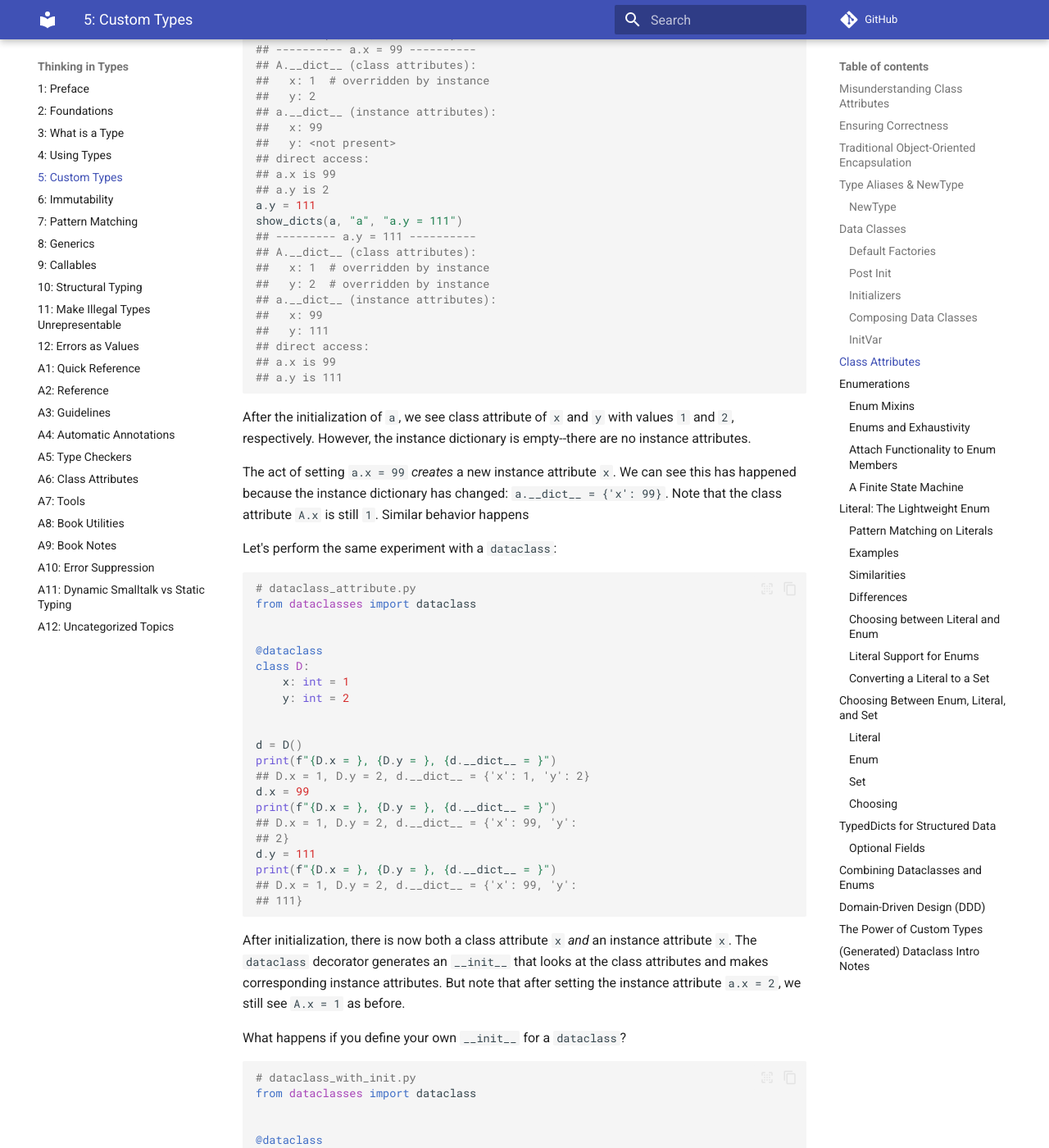
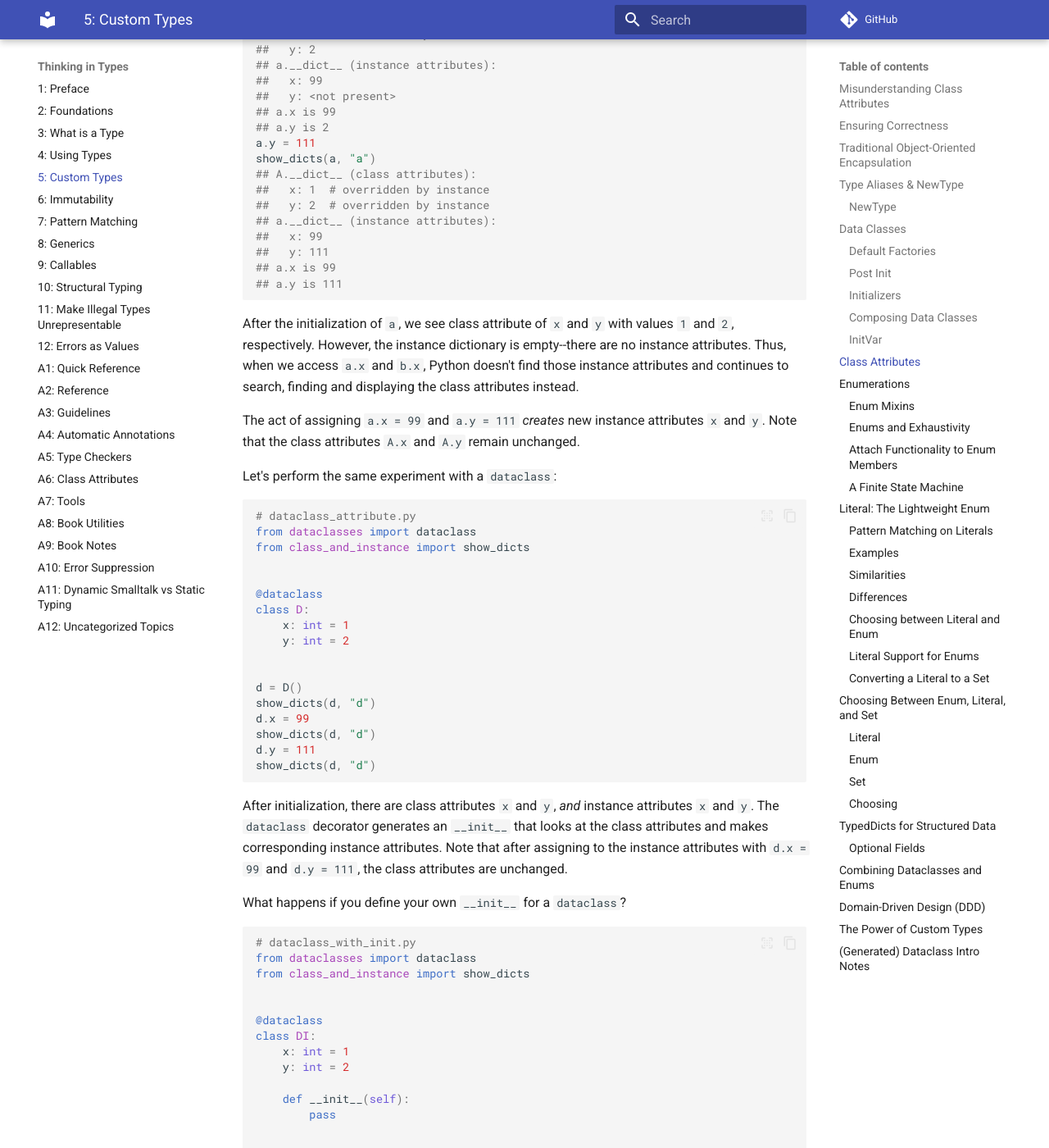
Before and after one commit to ThinkingInTypes/ThinkingInTypes.github.io, an MkDocs documentation site: the page built from Chapters/C05_Custom_Types.md, in a window 1280 px wide and 1400 px high, scrolled down 12804 px. Shown: the whole window at 82% size. Built offline with MkDocs 1.6.1 and Material for MkDocs 9.7.7, drawn with Linux system fonts in a browser that asks for light colours; comment, search, counter and statistics services are not loaded; some of the changed text lies outside the part shown.

Commit message:
Update C05_Custom_Types.md

````diff
--- a/Chapters/C05_Custom_Types.md
+++ b/Chapters/C05_Custom_Types.md
@@ -236,6 +236,8 @@ def increment(uid: UserID) -> UserID:
 
 # Access underlying list operation:
 print(increment(users[-1]))
+
+
 ## 43
 
 
@@ -368,7 +370,7 @@ class Circle:
     area: float = 0.0
 
     def __post_init__(self):
-        self.area = pi * self.radius**2
+        self.area = pi * self.radius ** 2
 
 
 print(Circle(radius=5))
@@ -587,7 +589,6 @@ def show_dicts(obj: object, obj_name: str, info: str = ""):
     }
     obj_dict = obj.__dict__
 
-    print(f" {info} ".center(30, "-"))
     print(f"{cls_name}.__dict__ (class attributes):")
     for attr in cls_dict.keys():
         value = cls_dict[attr]
@@ -596,19 +597,18 @@ def show_dicts(obj: object, obj_name: str, info: str = ""):
             note = "  # overridden by instance"
         print(f"  {attr}: {value}{note}")
 
-    print(f"\n{obj_name}.__dict__ (instance attributes):")
+    print(f"{obj_name}.__dict__ (instance attributes):")
     for attr in cls_dict.keys():
         if attr in obj_dict:
             print(f"  {attr}: {obj_dict[attr]}")
         else:
             print(f"  {attr}: <not present>")
 
-    print("\ndirect access:")
     for attr in cls_dict.keys():
         print(f"{obj_name}.{attr} is {getattr(obj, attr)}")
 ```
 
-Here's an example proving that class attributes do not define instance attributes:
+Here's an example proving that class attributes do not create instance attributes:
 
 ```python
 # proof_of_class_attribute.py
@@ -621,56 +621,50 @@ class A:
 
 
 a = A()
-show_dicts(a, "a", "Initialization")
-## ------- Initialization -------
+show_dicts(a, "a")
 ## A.__dict__ (class attributes):
 ##   x: 1
 ##   y: 2
 ## a.__dict__ (instance attributes):
 ##   x: <not present>
 ##   y: <not present>
-## direct access:
 ## a.x is 1
 ## a.y is 2
 a.x = 99
-show_dicts(a, "a", "a.x = 99")
-## ---------- a.x = 99 ----------
+show_dicts(a, "a")
 ## A.__dict__ (class attributes):
 ##   x: 1  # overridden by instance
 ##   y: 2
 ## a.__dict__ (instance attributes):
 ##   x: 99
 ##   y: <not present>
-## direct access:
 ## a.x is 99
 ## a.y is 2
 a.y = 111
-show_dicts(a, "a", "a.y = 111")
-## --------- a.y = 111 ----------
+show_dicts(a, "a")
 ## A.__dict__ (class attributes):
 ##   x: 1  # overridden by instance
 ##   y: 2  # overridden by instance
 ## a.__dict__ (instance attributes):
 ##   x: 99
 ##   y: 111
-## direct access:
 ## a.x is 99
 ## a.y is 111
 ```
 
 After the initialization of `a`, we see class attribute of `x` and `y` with values `1` and `2`, respectively.
 However, the instance dictionary is empty--there are no instance attributes.
-
-The act of setting `a.x = 99` _creates_ a new instance attribute `x`.
-We can see this has happened because the instance dictionary has changed: `a.__dict__ = {'x': 99}`.
-Note that the class attribute `A.x` is still `1`.
-Similar behavior happens
+Thus, when we access `a.x` and `b.x`, Python doesn't find those instance attributes and continues to search, finding and displaying the class attributes instead.
+
+The act of assigning `a.x = 99` and `a.y = 111` _creates_ new instance attributes `x` and `y`.
+Note that the class attributes `A.x` and `A.y` remain unchanged.
 
 Let's perform the same experiment with a `dataclass`:
 
 ```python
 # dataclass_attribute.py
 from dataclasses import dataclass
+from class_and_instance import show_dicts
 
 
 @dataclass
@@ -680,31 +674,27 @@ class D:
 
 
 d = D()
-print(f"{D.x = }, {D.y = }, {d.__dict__ = }")
-## D.x = 1, D.y = 2, d.__dict__ = {'x': 1, 'y': 2}
+show_dicts(d, "d")
 d.x = 99
-print(f"{D.x = }, {D.y = }, {d.__dict__ = }")
-## D.x = 1, D.y = 2, d.__dict__ = {'x': 99, 'y':
-## 2}
+show_dicts(d, "d")
 d.y = 111
-print(f"{D.x = }, {D.y = }, {d.__dict__ = }")
-## D.x = 1, D.y = 2, d.__dict__ = {'x': 99, 'y':
-## 111}
-```
-
-After initialization, there is now both a class attribute `x` _and_ an instance attribute `x`.
+show_dicts(d, "d")
+```
+
+After initialization, there are class attributes `x` and `y`, _and_ instance attributes `x` and `y`.
 The `dataclass` decorator generates an `__init__` that looks at the class attributes and makes corresponding instance attributes.
-But note that after setting the instance attribute `a.x = 2`, we still see `A.x = 1` as before.
+Note that after assigning to the instance attributes with `d.x = 99` and `d.y = 111`, the class attributes are unchanged.
 
 What happens if you define your own `__init__` for a `dataclass`?
 
 ```python
 # dataclass_with_init.py
 from dataclasses import dataclass
+from class_and_instance import show_dicts
 
 
 @dataclass
-class D:
+class DI:
     x: int = 1
     y: int = 2
 
@@ -712,16 +702,12 @@ class D:
         pass
 
 
-d = D()
-print(f"{D.x = }, {D.y = }, {d.__dict__ = }")
-## D.x = 1, D.y = 2, d.__dict__ = {}
+di = DI()
+show_dicts(di, "di")
 d.x = 99
-print(f"{D.x = }, {D.y = }, {d.__dict__ = }")
-## D.x = 1, D.y = 2, d.__dict__ = {'x': 99}
+show_dicts(di, "di")
 d.y = 111
-print(f"{D.x = }, {D.y = }, {d.__dict__ = }")
-## D.x = 1, D.y = 2, d.__dict__ = {'x': 99, 'y':
-## 111}
+show_dicts(di, "di")
 ```
 
 // Describe
@@ -1008,6 +994,8 @@ class Color(Enum):
 print(Color.RED)
 ## Color.RED
 print(Color.RED.name, Color.RED.value)
+
+
 ## RED 1
 
 
@@ -1019,6 +1007,8 @@ class Status(Enum):
 
 
 print(list(Status))
+
+
 ## [<Status.PENDING: 1>, <Status.RUNNING: 2>,
 ## <Status.DONE: 3>]
 
@@ -1053,6 +1043,8 @@ print(Color.RED == Color.GREEN)
 print(Color["BLUE"])
 ## Color.BLUE
 print(Color(2))  # GREEN
+
+
 ## Color.GREEN
 
 
@@ -1075,6 +1067,8 @@ class Fruit(StrEnum):
 print(Fruit.APPLE.upper())
 ## APPLE
 print(f"JSON-ready: {Fruit.BANANA!r}")
+
+
 ## JSON-ready: <Fruit.BANANA: 'banana'>
 
 
@@ -1091,6 +1085,8 @@ class Shape(Enum):
 
 
 print(f"Shape.CIRCLE has {Shape.CIRCLE.sides()} sides")
+
+
 ## Shape.CIRCLE has 0 sides
 
 
@@ -1106,6 +1102,8 @@ print(
 )  # Only one member per value
 ## Members: [<Mood.HAPPY: 1>, <Mood.SAD: 2>]
 print(f"Alias: {Mood.JOYFUL is Mood.HAPPY}")
+
+
 ## Alias: True
 
 
@@ -1120,6 +1118,8 @@ user_perm = Permission.READ | Permission.WRITE  # type: ignore
 print(f"User permissions: {user_perm}")
 ## User permissions: Permission.READ|WRITE
 print(f"Can execute? {Permission.EXECUTE in user_perm}")
+
+
 ## Can execute? False
 
 
@@ -1251,9 +1251,9 @@ class Status(Enum):
     CLOSED = ("closed", closed_next)
 
     def __init__(
-        self,
-        label: str,
-        next_handler: Callable[[Status], Status],
+            self,
+            label: str,
+            next_handler: Callable[[Status], Status],
     ) -> None:
         self._label = label
         self._next_handler = next_handler
@@ -1516,6 +1516,8 @@ def paint1(color: Color) -> str:
 
 
 print(paint1(Color.BLUE))
+
+
 ## Something else
 
 
@@ -1552,7 +1554,7 @@ print("NOPE" in ParamVal)  # type: ignore
 # Convert literal values to a set:
 allowed_set = set(ParamVal.__args__)  # type: ignore
 print(allowed_set)
-## {'MIN', 'DEF', 'MAX'}
+## {'MIN', 'MAX', 'DEF'}
 print("MIN" in allowed_set)
 ## True
 print("NOPE" in allowed_set)
````
Also changed, not shown: other parts of Chapters/C05_Custom_Types.md (+1 -1 lines).
